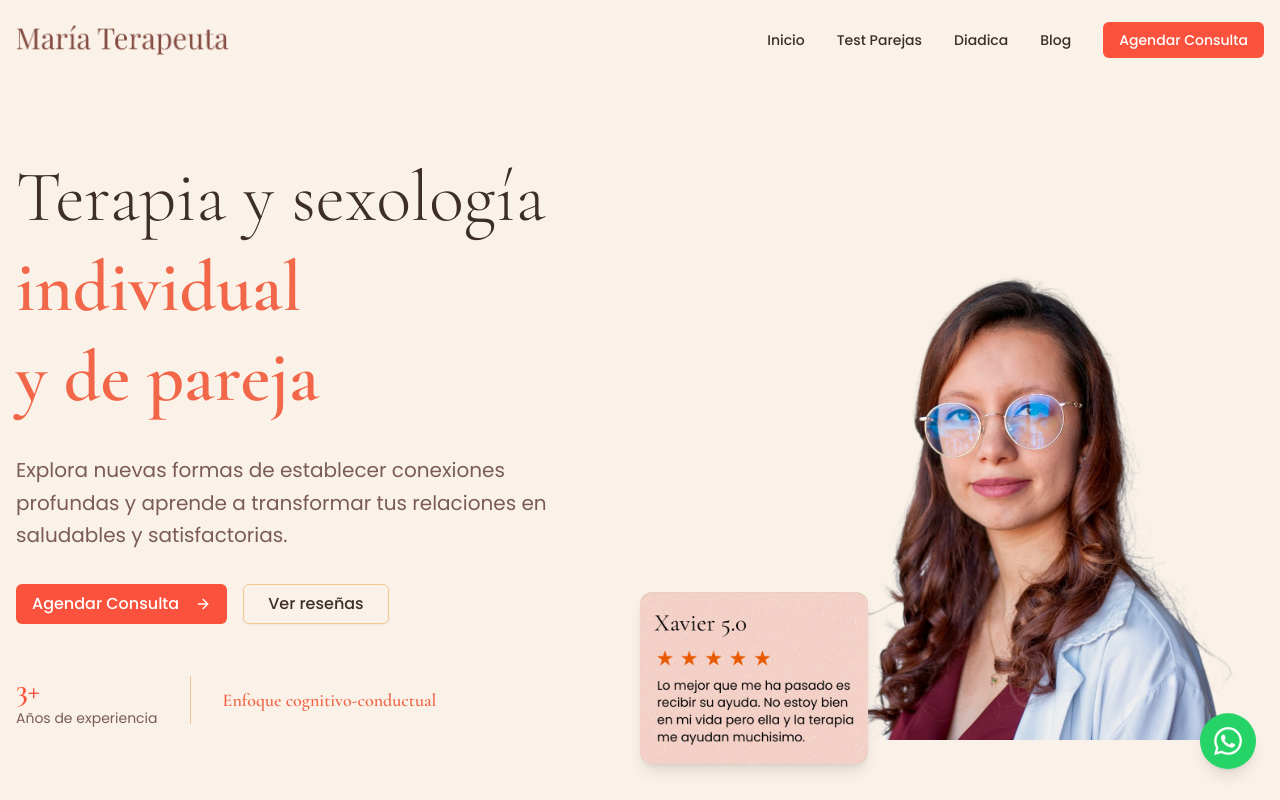
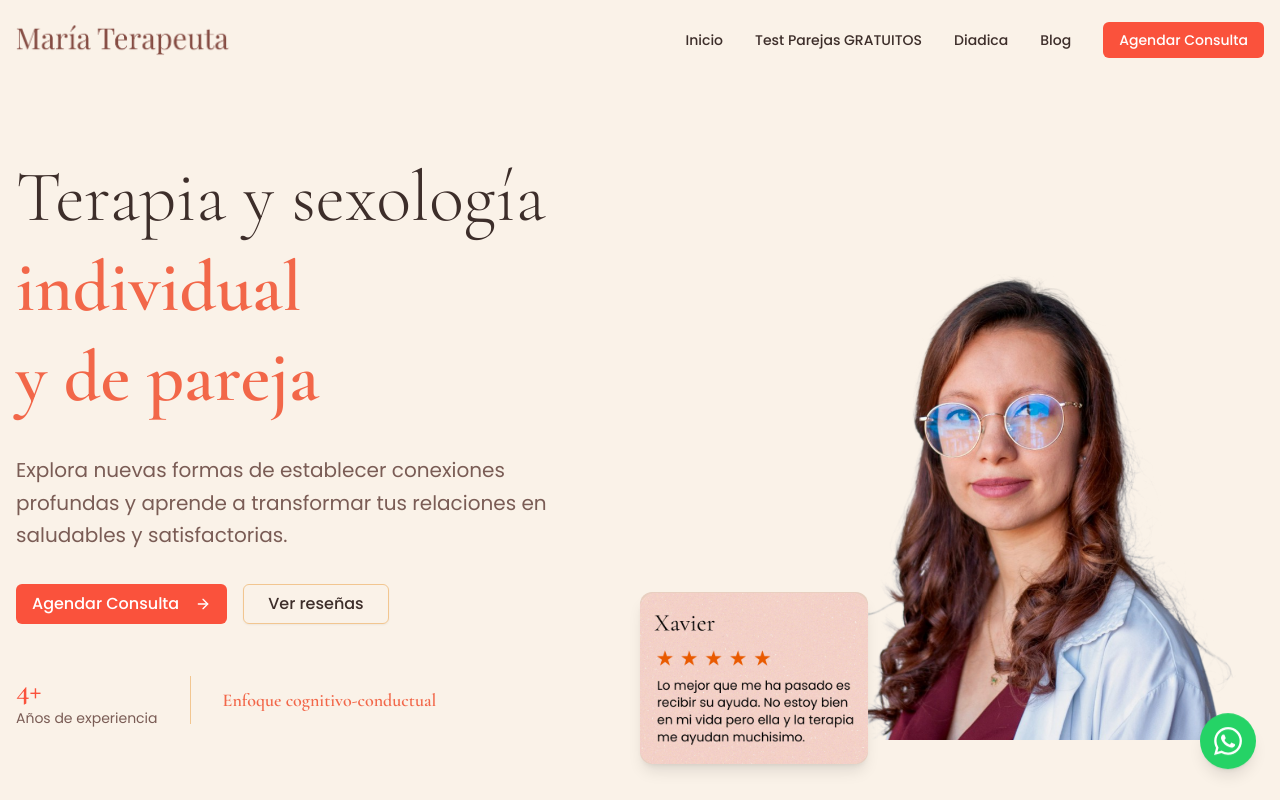
Before and after one commit to bernialabs/maria-terapeuta, a Next.js app: page / in a window 1280 px wide. Shown: the top 800 px of the page. Built offline with nearby package versions, Linux system fonts and the light colour scheme.

Commit message:
Primeros cambios en detalles

```diff
--- a/components/about.tsx
+++ b/components/about.tsx
@@ -33,7 +33,7 @@ export default function About() {
             </p>
 
             <h3 className="text-2xl font-serif font-semibold pt-2 text-primary">
-              {"¿Qué puedes trabajar y lograr en las sesiones?"}
+              {"¿Qué podemos trabajar y lograr en las sesiones?"}
             </h3>
             <ul className="space-y-3 text-lg text-muted-foreground leading-relaxed">
               <li className="flex items-start gap-3">
--- a/components/header.tsx
+++ b/components/header.tsx
@@ -62,7 +62,7 @@ export default function Header({ variant = "default" }: { variant?: "default" |
               Inicio
             </Link>
             <Link href="/test-parejas" className="text-sm font-medium hover:text-secondary transition-colors">
-              Test Parejas
+              Test Parejas GRATUITOS
             </Link>
             <Link href="/diadica" className="text-sm font-medium hover:text-secondary transition-colors">
               {"Diadica"}
--- a/components/hero.tsx
+++ b/components/hero.tsx
@@ -36,7 +36,7 @@ export default function Hero() {
             </div>
             <div className="flex items-center gap-8 pt-4">
               <div>
-                <div className="text-3xl font-serif font-semibold text-primary">3+</div>
+                <div className="text-3xl font-serif font-semibold text-primary">4+</div>
                 <div className="text-sm text-muted-foreground">{"Años de experiencia"}</div>
               </div>
               <div className="h-12 w-px bg-border" />
```
Also changed, not shown: public/images/recomendacion_hero.png.
